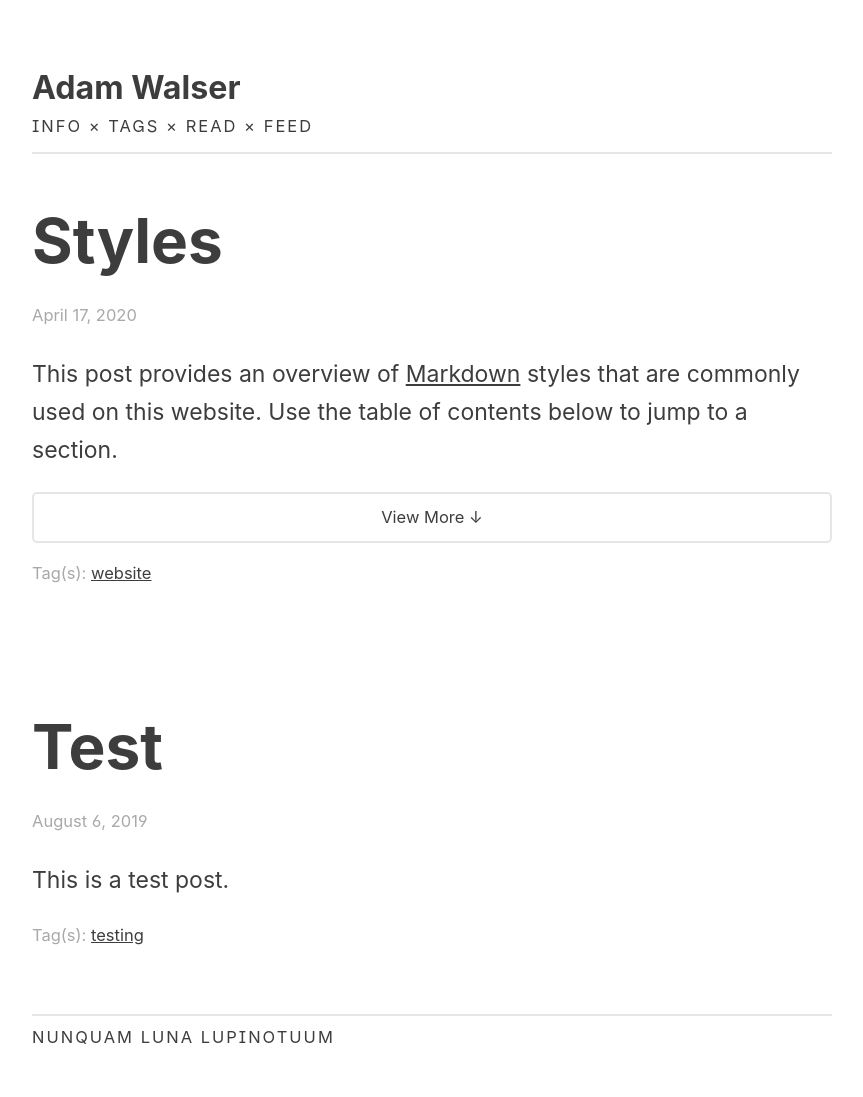
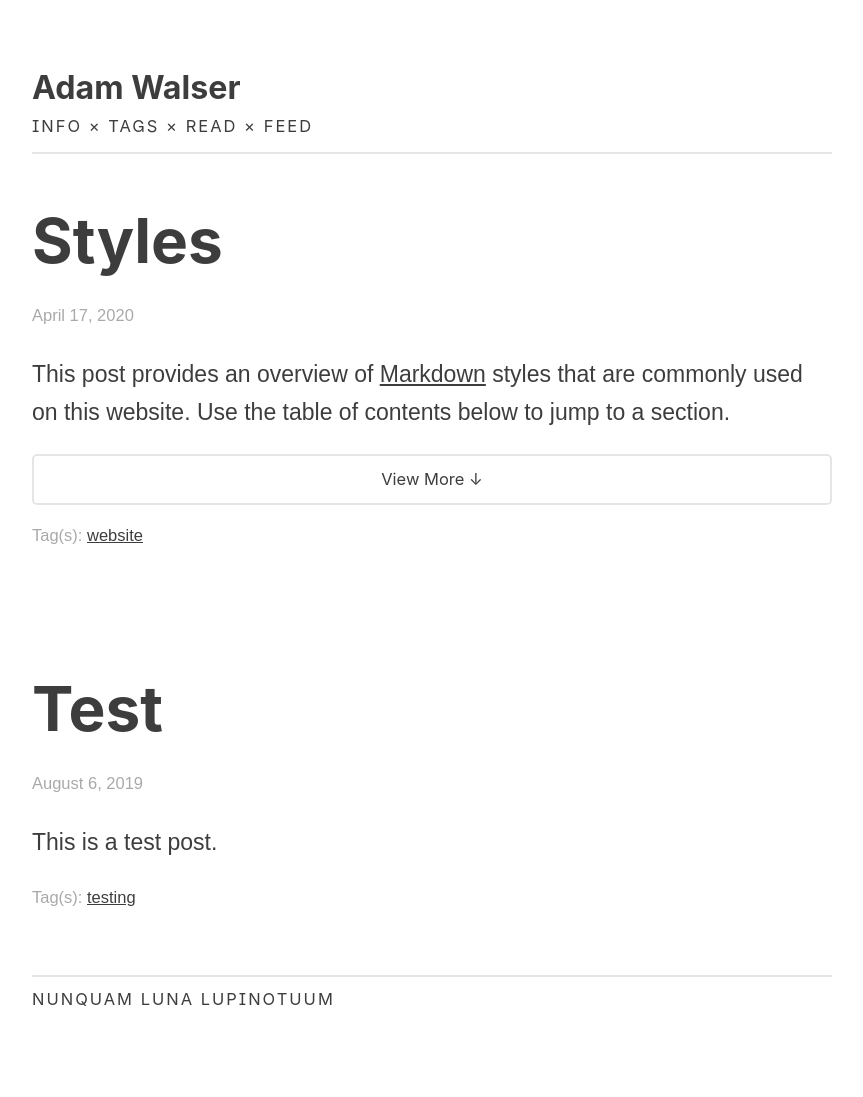
Before and after one commit to ajpwalser/ajpwalser.github.io, a Jekyll site: the page built from index.html, in a window 1280 px wide. Shown: the whole page, without its empty margins (208-1071 px from the left). Built offline with Jekyll 4.4.1, drawn with Linux system fonts in a browser that asks for light colours; some web fonts are replaced; the list of posts is cut into pages by our own code; after the commit the page ends 1059 px from its top, so only the background shows below that.

Commit message:
Update style.css

```diff
--- a/css/style.css
+++ b/css/style.css
@@ -3,6 +3,9 @@ html { font-family: 'Inter', sans-serif; }
 @supports (font-variation-settings: normal) {
   html { font-family: 'Inter var', sans-serif; }
 }
+
+@import url();
+html { font-family: "https://cdn.jsdelivr.net/npm/typeface-spacegrotesk@0.0.66/index.min.css", sans-serif; }
 
 /* Body ⌁ */
 
@@ -16,6 +19,10 @@ body {
 	font-size: 23px;
 	color: rgba(0, 0, 0, 0.76);
 	padding: 1em;
+}
+
+p {
+	font-family: 'Space Grotesk', sans-serif;
 }
 
 .spacer {
```
